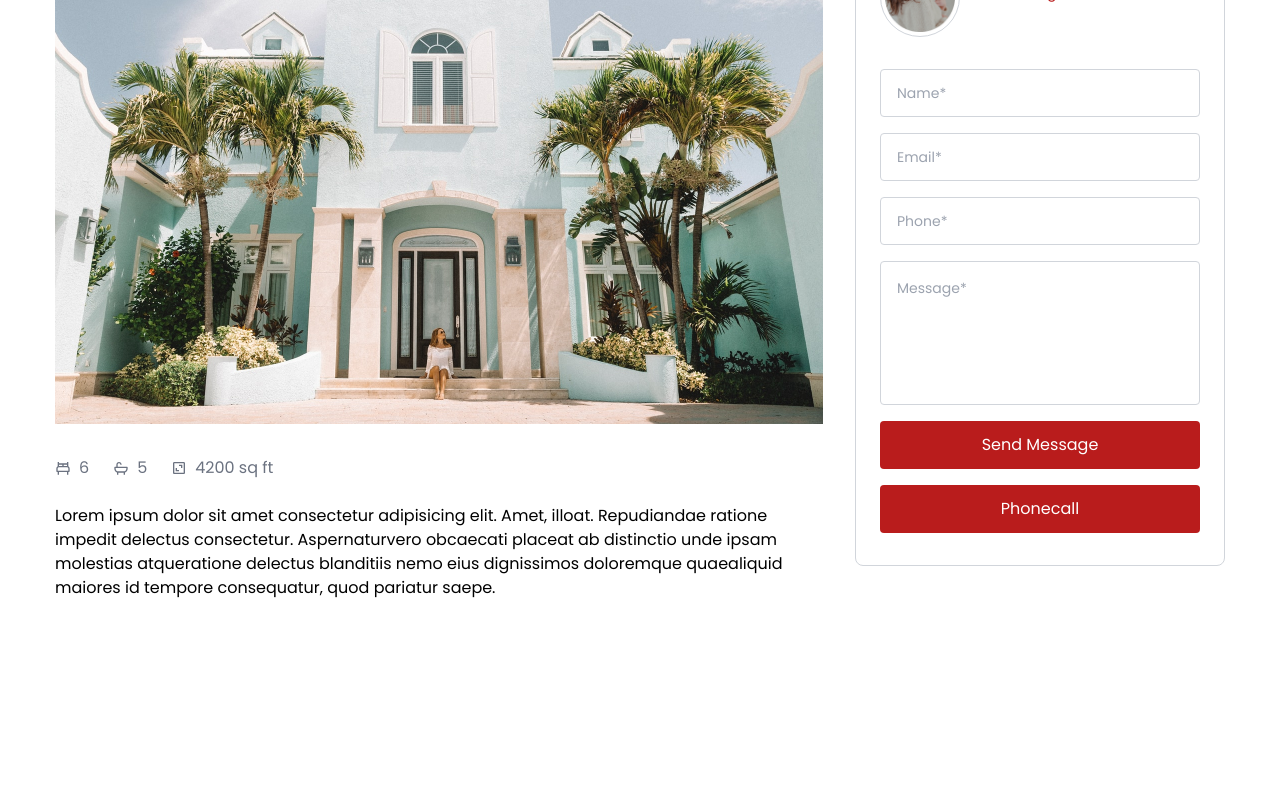
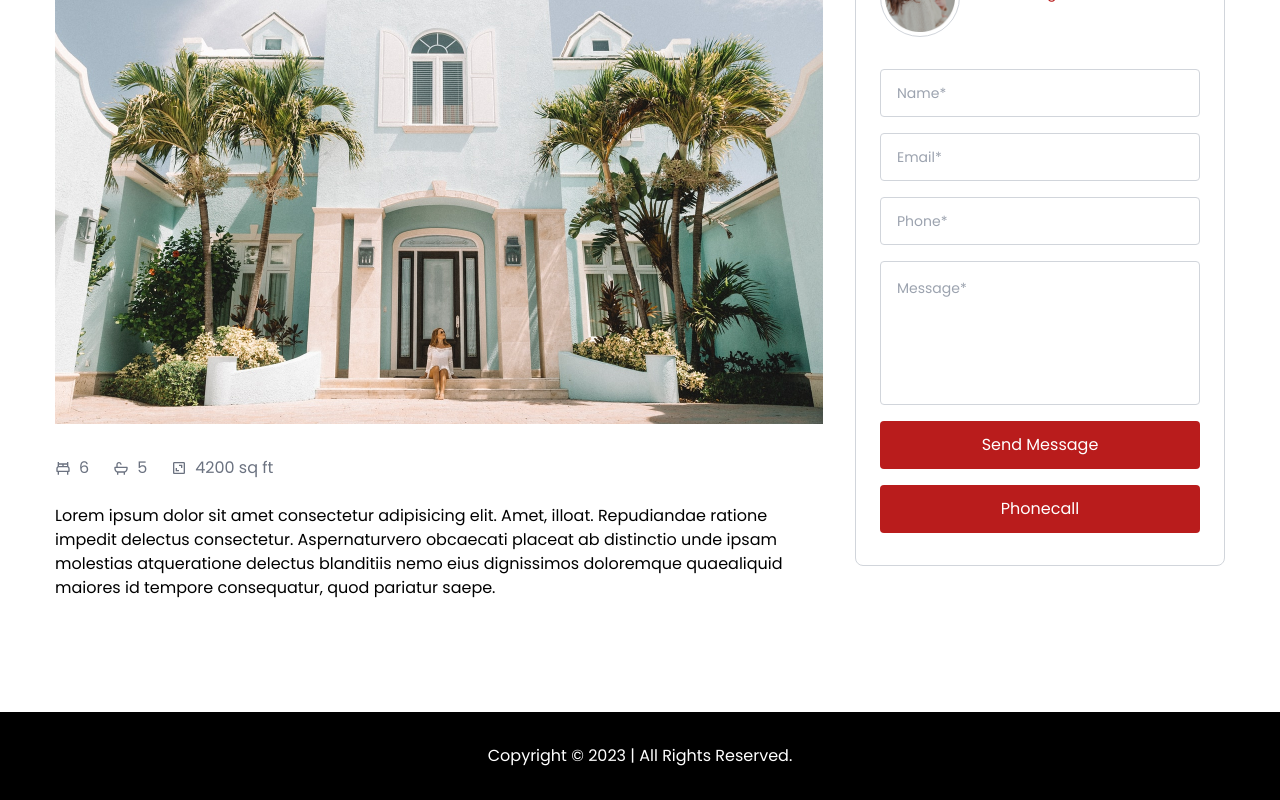
Before and after one commit to Thuotracy/real-estate-app-design, a React (Create React App) app: page /property/1 in a window 1280 px wide. Shown: the part 289-1089 px from the top of the page. Built offline with nearby package versions, Linux system fonts and the light colour scheme.

Commit message:
made changes

```diff
--- a/src/components/Footer.js
+++ b/src/components/Footer.js
@@ -2,7 +2,7 @@ import React from 'react';
 
 const Footer = () => {
   return (
-    <footer className='bg-blue py-8 text-center text-white'>
+    <footer className='bg-black py-8 text-center text-white'>
       <div className='container mx-auto'>
         Copyright &copy; 2023 | All Rights Reserved.
       </div>
```
